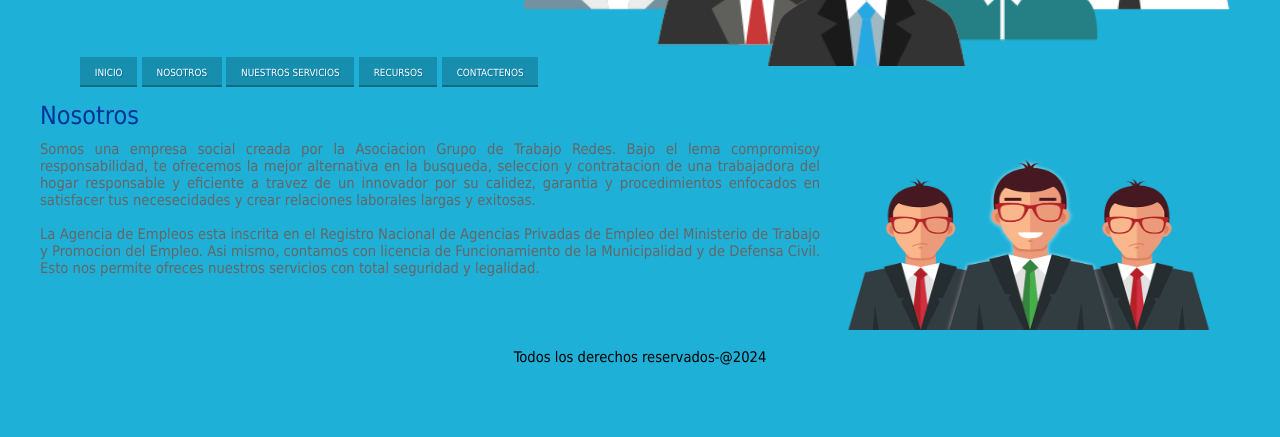
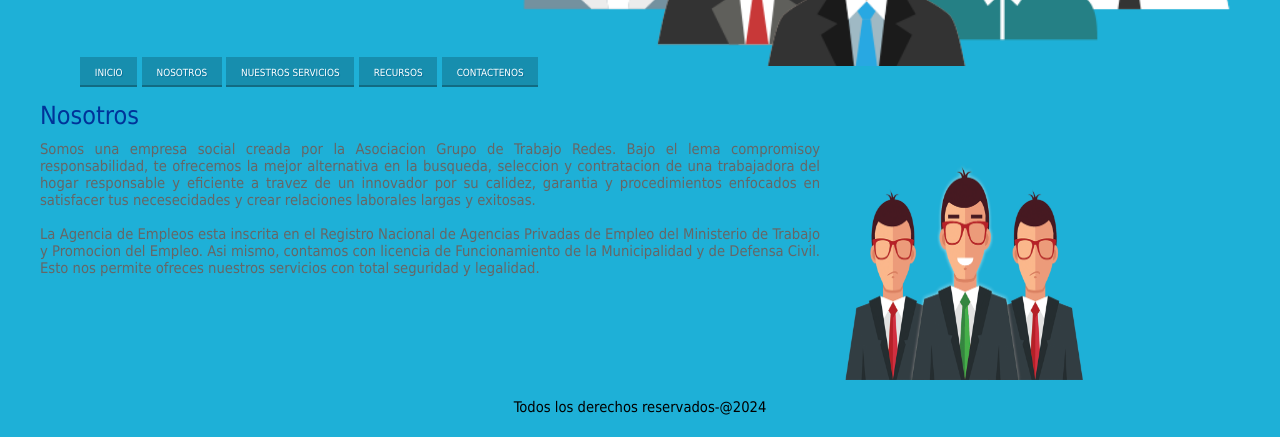
Before and after one commit to Marcos-456/Marcos-456.github.io, a plain HTML site: page nosotros.html in a window 1280 px wide. Shown: the part 363-800 px from the top of the page. Drawn offline with Linux system fonts and the light colour scheme; files whose address does not match are found by name.

Commit message:
Update nosotros.html

```diff
--- a/nosotros.html
+++ b/nosotros.html
@@ -31,7 +31,7 @@
 			La Agencia de Empleos esta inscrita en el Registro Nacional de Agencias Privadas de Empleo del Ministerio de Trabajo y Promocion del Empleo. Asi mismo, contamos con licencia de Funcionamiento de la Municipalidad y de Defensa Civil. Esto nos permite ofreces nuestros servicios con total seguridad y legalidad.
 			</p>
 		</aside>
-		<img src="../nosotros.png" id="imagen"/>
+		<img src="../nosotros.png" id="imagen" style="height: 250px; width: 250px;" />
 	</section>
 	<footer id="pie"><p>Todos los derechos reservados-@2024</p>
 
```
